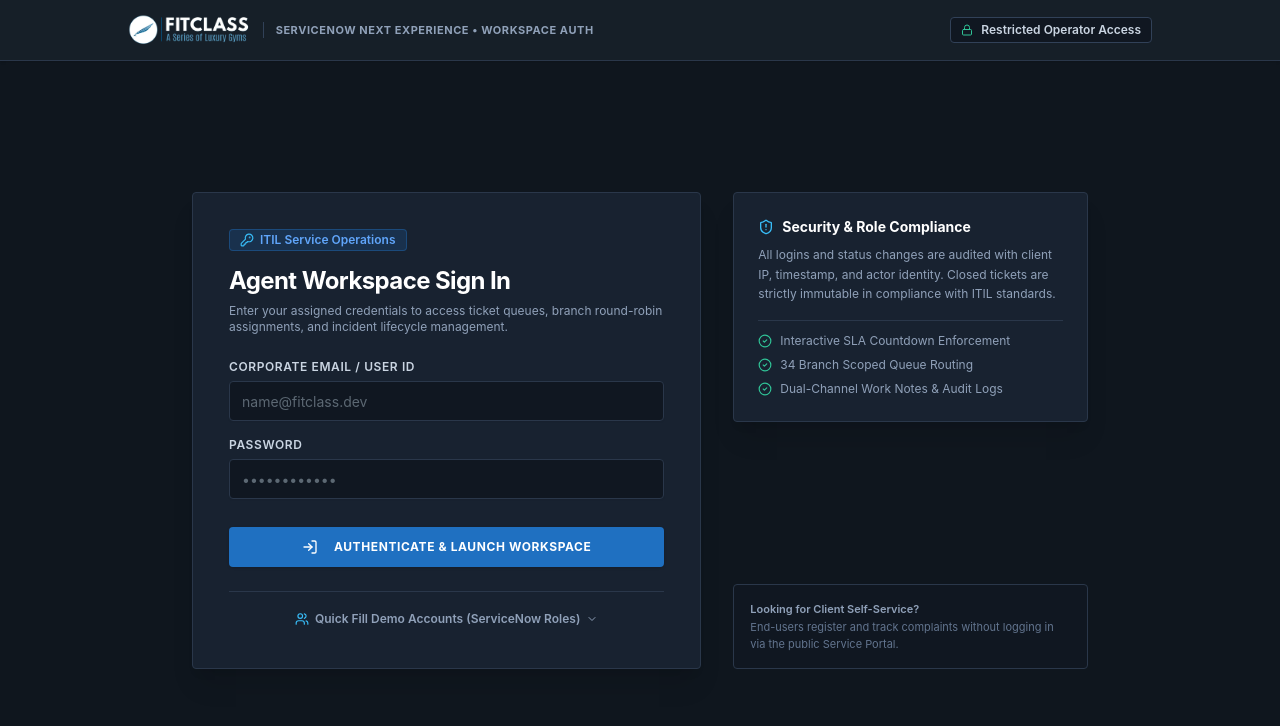
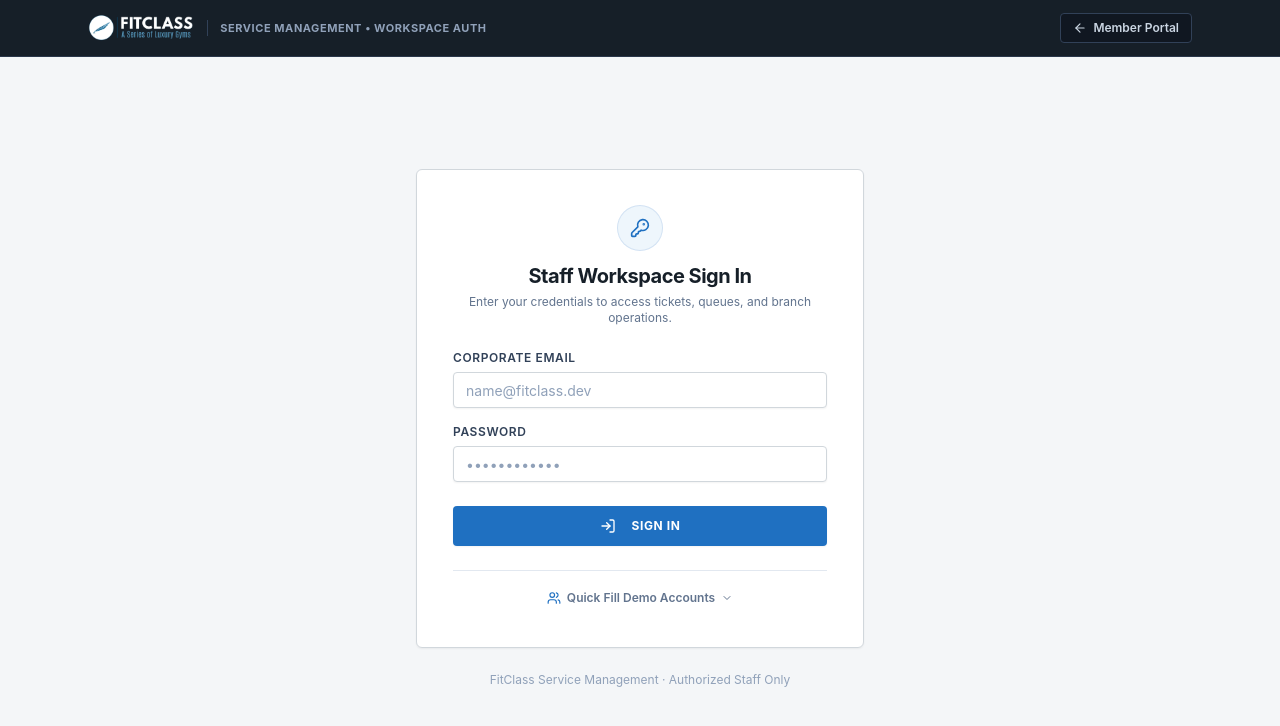
Before and after one commit to Nitin-Jangra/TMS, a Next.js app: page /staff-login in a window 1280 px wide. Shown: the top 726 px of the page. Built offline with nearby package versions, Linux system fonts and the light colour scheme.

Commit message:
style: redesign staff login to match clean Polaris enterprise panels

```diff
--- a/src/app/staff-login/page.tsx
+++ b/src/app/staff-login/page.tsx
@@ -1,17 +1,17 @@
 "use client";
 
 // Dedicated Staff & Administrative Login Portal for FitClass.
-// Redesigned with ServiceNow Next Experience (Polaris) enterprise authentication style.
-// Strictly internal: zero customer-portal links.
+// Styled to match the clean, simple ServiceNow Polaris enterprise aesthetic
+// used across all other panels (light canvas #F4F6F8, white card, #161F28 header, #1F70C1 corporate blue).
 
 import { useState } from "react";
 import { useRouter } from "next/navigation";
 import Image from "next/image";
+import Link from "next/link";
 import { Button } from "@/components/ui/button";
 import { Input } from "@/components/ui/input";
 import { Label } from "@/components/ui/label";
-import { Alert, AlertDescription } from "@/components/ui/alert";
-import { AlertCircle, KeyRound, Loader2, LogIn, ShieldAlert, Users, Lock, ChevronDown, CheckCircle2 } from "lucide-react";
+import { AlertCircle, ArrowLeft, ChevronDown, KeyRound, Loader2, LogIn, Users } from "lucide-react";
 
 const TEST_ACCOUNTS = [
   { label: "Root Admin (System Master)", email: "admin@fitclass.dev", password: "Admin@123", role: "ROOT_ADMIN" },
@@ -67,60 +67,65 @@ export default function StaffLoginPage() {
   }
 
   return (
-    <div className="flex min-h-screen flex-col bg-[#0f161e] text-[#f4f6f8]">
+    <div className="flex min-h-screen flex-col bg-[#f4f6f8] text-[#161f28]">
       {/* ServiceNow Polaris Header */}
-      <header className="border-b border-[#2a374a] bg-[#161f28] px-6 py-3.5 shadow-sm">
-        <div className="mx-auto flex max-w-5xl items-center justify-between">
+      <header className="border-b border-[#2a374a] bg-[#161f28] text-white">
+        <div className="mx-auto flex h-14 max-w-6xl items-center justify-between px-4 sm:px-6">
           <div className="flex items-center gap-3">
             <Image
               src="/fitclass-logo.webp"
-              alt="Fitclass Logo"
-              width={130}
-              height={34}
-              className="h-8 w-auto object-contain"
+              alt="Fitclass"
+              width={120}
+              height={32}
+              className="h-7 w-auto object-contain"
               priority
             />
-            <span className="hidden border-l border-slate-700 pl-3 text-[11px] font-bold tracking-wider text-slate-400 sm:block">
-              SERVICENOW NEXT EXPERIENCE • WORKSPACE AUTH
+            <span className="hidden border-l border-slate-700 pl-3 text-[11px] font-bold tracking-wider text-slate-400 sm:block uppercase">
+              Service Management • Workspace Auth
             </span>
           </div>
-          <div className="flex items-center gap-2 rounded bg-[#101721] px-2.5 py-1 text-xs font-semibold text-slate-300 border border-slate-700">
-            <Lock className="h-3 w-3 text-[#30c497]" />
-            Restricted Operator Access
-          </div>
+
+          <Link
+            href="/"
+            className="inline-flex items-center gap-1.5 rounded bg-[#101721] px-3 py-1.5 text-xs font-semibold text-slate-300 border border-slate-700 transition hover:border-[#1f70c1] hover:text-white"
+          >
+            <ArrowLeft className="h-3.5 w-3.5" />
+            <span>Member Portal</span>
+          </Link>
         </div>
       </header>
 
-      {/* Main Container */}
-      <main className="mx-auto flex w-full max-w-5xl flex-1 items-center justify-center px-4 py-12 sm:py-16">
-        <div className="grid w-full max-w-4xl gap-8 lg:grid-cols-12">
-          {/* Staff Login Card */}
-          <div className="lg:col-span-7">
-            <div className="rounded border border-[#2a374a] bg-[#182230] p-7 shadow-xl sm:p-9">
-              <div className="mb-6">
-                <span className="inline-flex items-center gap-1.5 rounded bg-[#1f70c1]/20 px-2.5 py-0.5 text-xs font-semibold text-[#60a5fa] border border-[#1f70c1]/40">
-                  <KeyRound className="h-3.5 w-3.5 text-[#38bdf8]" />
-                  ITIL Service Operations
-                </span>
-                <h1 className="mt-3 text-xl font-bold tracking-tight text-white sm:text-2xl">
-                  Agent Workspace Sign In
+      {/* Main Login Canvas */}
+      <main className="flex flex-1 items-center justify-center p-4 py-12 sm:py-16">
+        <div className="w-full max-w-md">
+          {/* Card */}
+          <div className="rounded-lg border border-[#d1d7dc] bg-white p-7 shadow-xs sm:p-9 animate-fade-in">
+            {/* Header */}
+            <div className="text-center">
+              <div className="mx-auto mb-3 flex h-11 w-11 items-center justify-center rounded-full bg-[#eef6fc] text-[#1f70c1] ring-1 ring-[#1f70c1]/20">
+                <KeyRound className="h-5 w-5" />
+              </div>
+              <h1 className="text-xl font-bold tracking-tight text-[#161f28]">
+                Staff Workspace Sign In
               </h1>
-                <p className="mt-1.5 text-xs text-slate-400">
-                  Enter your assigned credentials to access ticket queues, branch round-robin assignments, and incident lifecycle management.
+              <p className="mt-1 text-xs text-slate-500">
+                Enter your credentials to access tickets, queues, and branch operations.
               </p>
             </div>
 
+            {/* Error message */}
             {error ? (
-                <Alert variant="destructive" className="mb-5 border-red-500/30 bg-red-950/40 text-red-200">
-                  <AlertCircle className="h-4 w-4" aria-hidden />
-                  <AlertDescription className="text-xs">{error}</AlertDescription>
-                </Alert>
+              <div className="mt-5 flex items-center gap-2 rounded-md border border-red-200 bg-red-50 p-3 text-xs text-red-700">
+                <AlertCircle className="h-4 w-4 shrink-0 text-red-600" />
+                <span>{error}</span>
+              </div>
             ) : null}
 
-              <form className="space-y-4" onSubmit={submit}>
+            {/* Form */}
+            <form className="mt-6 space-y-4" onSubmit={submit}>
               <div className="space-y-1.5">
-                  <Label htmlFor="staff-email" className="text-xs font-semibold uppercase tracking-wider text-slate-300">
-                    Corporate Email / User ID
+                <Label htmlFor="staff-email" className="text-xs font-semibold text-slate-700 uppercase tracking-wider">
+                  Corporate Email
                 </Label>
                 <Input
                   id="staff-email"
@@ -129,14 +134,14 @@ export default function StaffLoginPage() {
                   onChange={(e) => setEmail(e.target.value)}
                   placeholder="name@fitclass.dev"
                   autoComplete="username"
-                    className="h-10 rounded border-[#2a374a] bg-[#101721] text-xs text-slate-100 placeholder-slate-500 transition focus:border-[#1f70c1] focus:ring-1 focus:ring-[#1f70c1]"
+                  className="h-9 rounded border-[#d1d7dc] bg-white text-xs text-slate-900 placeholder:text-slate-400 focus:border-[#1f70c1] focus:ring-1 focus:ring-[#1f70c1]"
                   required
                 />
               </div>
 
               <div className="space-y-1.5">
                 <div className="flex items-center justify-between">
-                    <Label htmlFor="staff-password" className="text-xs font-semibold uppercase tracking-wider text-slate-300">
+                  <Label htmlFor="staff-password" className="text-xs font-semibold text-slate-700 uppercase tracking-wider">
                     Password
                   </Label>
                 </div>
@@ -147,7 +152,7 @@ export default function StaffLoginPage() {
                   onChange={(e) => setPassword(e.target.value)}
                   placeholder="••••••••••••"
                   autoComplete="current-password"
-                    className="h-10 rounded border-[#2a374a] bg-[#101721] text-xs text-slate-100 placeholder-slate-500 transition focus:border-[#1f70c1] focus:ring-1 focus:ring-[#1f70c1]"
+                  className="h-9 rounded border-[#d1d7dc] bg-white text-xs text-slate-900 placeholder:text-slate-400 focus:border-[#1f70c1] focus:ring-1 focus:ring-[#1f70c1]"
                   required
                 />
               </div>
@@ -155,39 +160,39 @@ export default function StaffLoginPage() {
               <Button
                 type="submit"
                 disabled={busy}
-                  className="mt-3 h-10 w-full rounded bg-[#1f70c1] text-xs font-bold uppercase tracking-wider text-white transition hover:bg-[#155799] active:scale-[0.99] border-none shadow-sm"
+                className="mt-2 h-10 w-full rounded bg-[#1f70c1] text-xs font-bold uppercase tracking-wider text-white transition hover:bg-[#185999] active:scale-[0.99] border-none shadow-xs"
               >
-                  {busy ? <Loader2 className="mr-2 h-4 w-4 animate-spin" aria-hidden /> : <LogIn className="mr-2 h-4 w-4" aria-hidden />}
-                  Authenticate & Launch Workspace
+                {busy ? <Loader2 className="mr-2 h-4 w-4 animate-spin" /> : <LogIn className="mr-2 h-4 w-4" />}
+                Sign In
               </Button>
             </form>
 
             {/* Quick Fill Demo Drawer */}
-              <div className="mt-6 border-t border-[#2a374a] pt-4 text-center">
+            <div className="mt-6 border-t border-[#e2e8f0] pt-4 text-center">
               <button
                 type="button"
                 onClick={() => setShowAccounts(!showAccounts)}
-                  className="inline-flex items-center gap-1.5 text-xs font-semibold text-slate-400 transition hover:text-[#60a5fa]"
+                className="inline-flex items-center gap-1.5 text-xs font-semibold text-slate-500 transition hover:text-[#1f70c1]"
               >
-                  <Users className="h-3.5 w-3.5 text-[#38bdf8]" />
-                  {showAccounts ? "Hide Test Credentials" : "Quick Fill Demo Accounts (ServiceNow Roles)"}
+                <Users className="h-3.5 w-3.5 text-[#1f70c1]" />
+                {showAccounts ? "Hide Demo Accounts" : "Quick Fill Demo Accounts"}
                 <ChevronDown className={`h-3 w-3 transition-transform ${showAccounts ? "rotate-180" : ""}`} />
               </button>
 
               {showAccounts ? (
-                  <div className="mt-4 grid gap-2 text-left">
+                <div className="mt-3 max-h-56 overflow-y-auto space-y-1.5 rounded-md border border-[#d1d7dc] bg-[#f8fafc] p-2 text-left">
                   {TEST_ACCOUNTS.map((acc) => (
                     <button
                       key={acc.email}
                       type="button"
                       onClick={() => fill(acc)}
-                        className="flex items-center justify-between rounded border border-[#2a374a] bg-[#101721] p-2.5 text-xs transition hover:border-[#1f70c1] hover:bg-[#162130]"
+                      className="flex w-full items-center justify-between rounded border border-transparent p-2 text-xs transition hover:border-[#d1d7dc] hover:bg-white"
                     >
-                        <div>
-                          <p className="font-semibold text-slate-200">{acc.label}</p>
-                          <p className="text-[11px] text-slate-400">{acc.email}</p>
+                      <div className="truncate mr-2">
+                        <p className="font-semibold text-slate-800 truncate">{acc.label}</p>
+                        <p className="text-[11px] text-slate-500 truncate">{acc.email}</p>
                       </div>
-                        <span className="rounded bg-[#1f70c1]/20 px-2 py-0.5 text-[10px] font-bold text-[#60a5fa] border border-[#1f70c1]/40">
+                      <span className="shrink-0 rounded bg-[#eef6fc] px-1.5 py-0.5 text-[10px] font-bold text-[#1f70c1] border border-[#1f70c1]/20">
                         {acc.role}
                       </span>
                     </button>
@@ -196,40 +201,11 @@ export default function StaffLoginPage() {
               ) : null}
             </div>
           </div>
-          </div>
 
-          {/* Right Security & System Notice */}
-          <div className="flex flex-col justify-between space-y-6 lg:col-span-5">
-            <div className="rounded border border-[#2a374a] bg-[#182230] p-6 shadow-xl">
-              <h2 className="flex items-center gap-2 text-sm font-bold text-white">
-                <ShieldAlert className="h-4 w-4 text-[#38bdf8]" />
-                Security & Role Compliance
-              </h2>
-              <p className="mt-2 text-xs leading-relaxed text-slate-400">
-                All logins and status changes are audited with client IP, timestamp, and actor identity. Closed tickets are strictly immutable in compliance with ITIL standards.
+          {/* Simple footer note */}
+          <p className="mt-6 text-center text-xs text-slate-400">
+            FitClass Service Management · Authorized Staff Only
           </p>
-
-              <div className="mt-4 space-y-2 border-t border-[#2a374a] pt-3 text-xs text-slate-400">
-                <div className="flex items-center gap-2">
-                  <CheckCircle2 className="h-3.5 w-3.5 text-[#30c497]" />
-                  <span>Interactive SLA Countdown Enforcement</span>
-                </div>
-                <div className="flex items-center gap-2">
-                  <CheckCircle2 className="h-3.5 w-3.5 text-[#30c497]" />
-                  <span>34 Branch Scoped Queue Routing</span>
-                </div>
-                <div className="flex items-center gap-2">
-                  <CheckCircle2 className="h-3.5 w-3.5 text-[#30c497]" />
-                  <span>Dual-Channel Work Notes & Audit Logs</span>
-                </div>
-              </div>
-            </div>
-
-            <div className="rounded border border-[#2a374a] bg-[#101721] p-4 text-[11px] text-slate-500">
-              <p className="font-semibold text-slate-400">Looking for Client Self-Service?</p>
-              <p className="mt-0.5">End-users register and track complaints without logging in via the public Service Portal.</p>
-            </div>
-          </div>
         </div>
       </main>
     </div>
```
Lines whose indentation alone changed are shown as unchanged.
